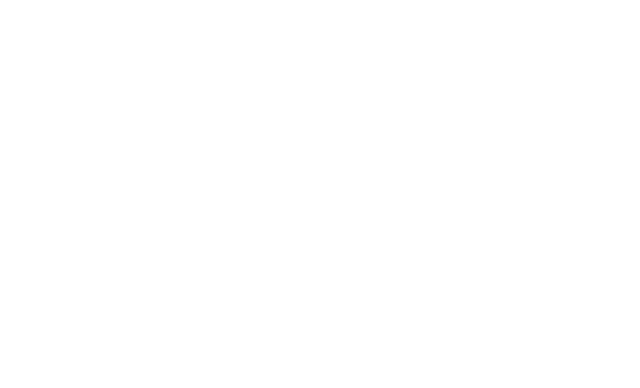
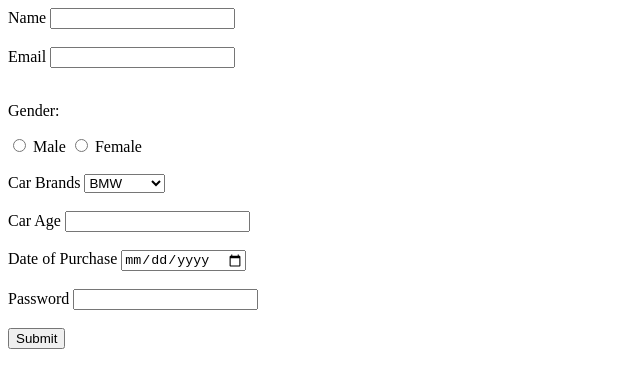
Before and after one commit to acciojob/car-insurance-form-happydagar6, a website: page main.html in a window 1280 px wide. Shown: the whole page, without its empty margins (0-640 px from the left). Drawn offline with Linux system fonts and the light colour scheme.

Commit message:
created a submission

```diff
--- a/main.html
+++ b/main.html
@@ -8,6 +8,47 @@
 
 <body>
 	<!-- the entire body must be written by student -->
+
+	<form method="post">
+		<label for="name">Name</label>
+		<input type="text" id="name" required>
+		<br><br>
+
+		<label for="email">Email</label>
+		<input type="email" id="email" required>
+		<br><br>
+
+		<p>Gender:</p>
+		<input type="radio" id="gender_male" name="gender" value="male" required>
+		<label for="gender_male">Male</label>
+
+		<input type="radio" id="gender_female" name="gender" value="female">
+        <label for="gender_female">Female</label>
+        <br><br>
+
+		<label for="card">Car Brands</label>
+		<select id="cars">
+			<option value="BMW">BMW</option>
+            <option value="Audi">Audi</option>
+            <option value="Mercedez">Mercedez</option>
+		</select>
+		<br><br>
+
+		<label for="carage">Car Age</label>
+        <input type="number" id="carage" required>
+        <br><br>
+
+        <label for="dop">Date of Purchase</label>
+        <input type="date" id="dop" required>
+        <br><br>
+
+        <label for="password">Password</label>
+        <input type="password" id="password" required>
+        <br><br>
+
+        <button type="submit">Submit</button>
+
+	</form>
     <script type="text/javascript" src="./script.js">
 </script>
 
```
